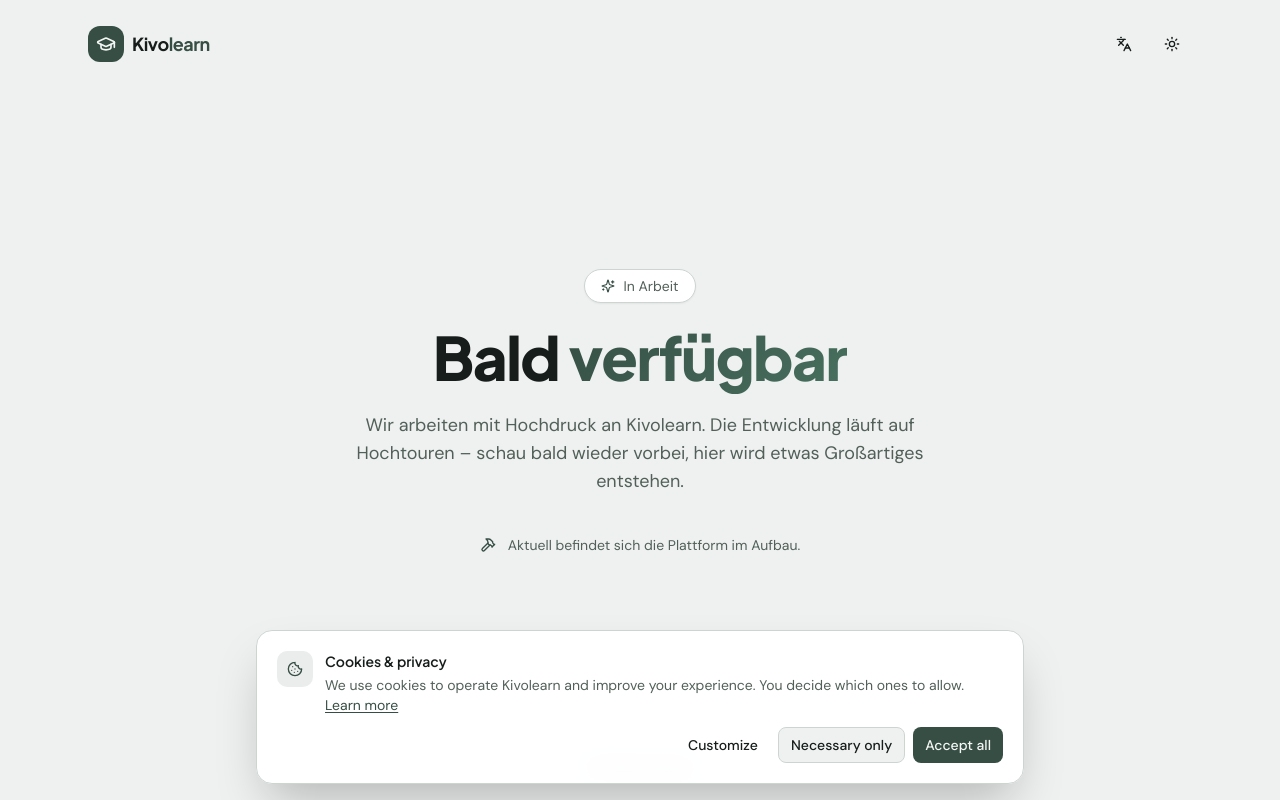
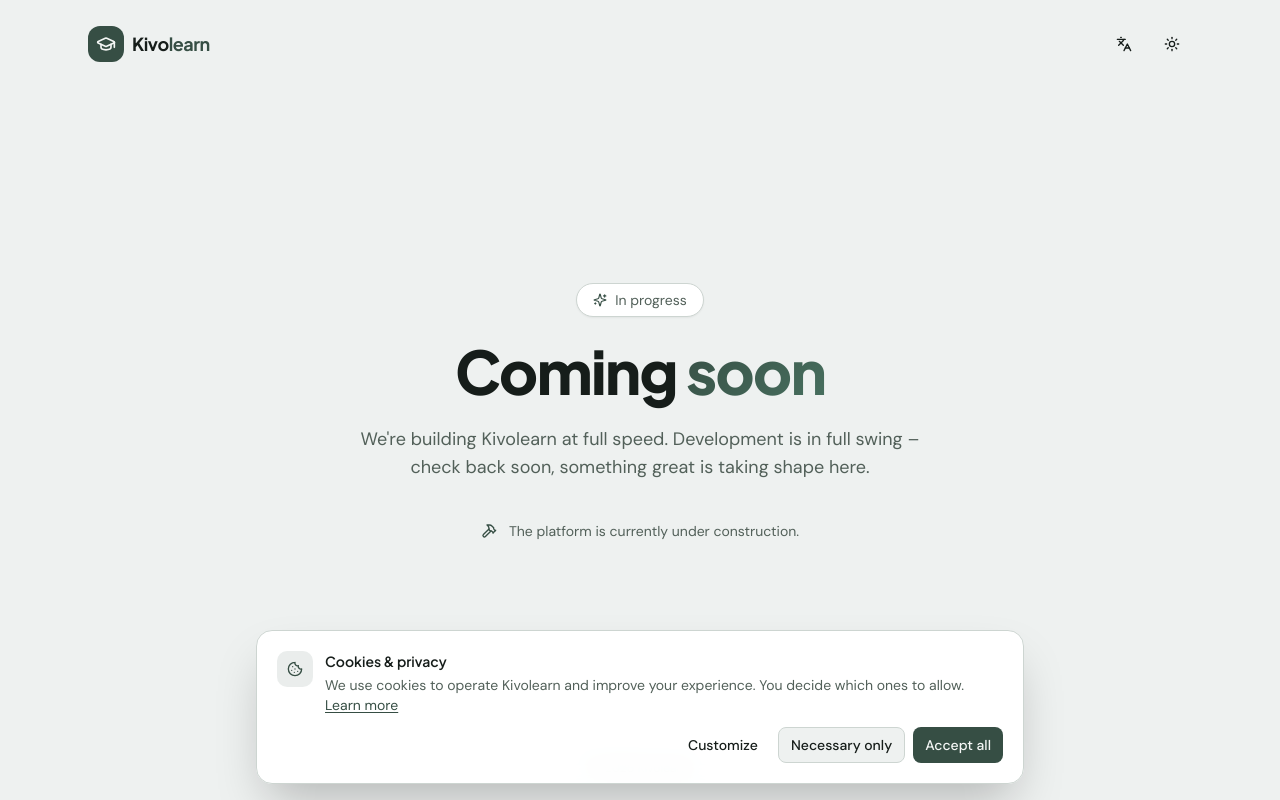
Before and after one commit to schokos/kivo-landing, a React (Vite) app: page / in a window 1280 px wide. Built offline with nearby package versions, Linux system fonts and the light colour scheme.

Commit message:
Changes
Co-authored-by: schokos <178708348+schokos@users.noreply.github.com>

```diff
--- a/src/pages/ComingSoon.tsx
+++ b/src/pages/ComingSoon.tsx
@@ -1,22 +1,45 @@
 import { useEffect } from "react";
+import { useTranslation } from "react-i18next";
 import { GraduationCap, Sparkles, Hammer } from "lucide-react";
 import { ThemeToggle } from "@/components/marketing/ThemeToggle";
 import { LanguageToggle } from "@/components/marketing/LanguageToggle";
 
+const COPY = {
+  de: {
+    badge: "In Arbeit",
+    title1: "Bald",
+    titleHighlight: "verfügbar",
+    desc: "Wir arbeiten mit Hochdruck an Kivolearn. Die Entwicklung läuft auf Hochtouren – schau bald wieder vorbei, hier wird etwas Großartiges entstehen.",
+    note: "Aktuell befindet sich die Plattform im Aufbau.",
+    metaTitle: "Kivolearn – Bald verfügbar",
+    metaDesc: "Kivolearn ist noch in Arbeit. Wir entwickeln mit Hochdruck und sind bald für dich verfügbar.",
+  },
+  en: {
+    badge: "In progress",
+    title1: "Coming",
+    titleHighlight: "soon",
+    desc: "We're building Kivolearn at full speed. Development is in full swing – check back soon, something great is taking shape here.",
+    note: "The platform is currently under construction.",
+    metaTitle: "Kivolearn – Coming soon",
+    metaDesc: "Kivolearn is still in the works. We're building at full speed and will be available soon.",
+  },
+} as const;
+
 export default function ComingSoon() {
+  const { i18n } = useTranslation();
+  const lang = (((i18n.resolvedLanguage || i18n.language || "de").split("-")[0]) === "en" ? "en" : "de") as "de" | "en";
+  const c = COPY[lang];
+
   useEffect(() => {
-    document.title = "Kivolearn – Bald verfügbar";
+    document.title = c.metaTitle;
     let meta = document.querySelector('meta[name="description"]');
     if (!meta) {
       meta = document.createElement("meta");
       meta.setAttribute("name", "description");
       document.head.appendChild(meta);
     }
-    meta.setAttribute(
-      "content",
-      "Kivolearn ist noch in Arbeit. Wir entwickeln mit Hochdruck und sind bald für dich verfügbar.",
-    );
-  }, []);
+    meta.setAttribute("content", c.metaDesc);
+  }, [c]);
 
   return (
     <div className="relative flex min-h-screen flex-col bg-background">
@@ -41,25 +64,24 @@ export default function ComingSoon() {
         <div className="mx-auto max-w-2xl text-center">
           <div className="mb-6 inline-flex items-center gap-2 rounded-full border border-border bg-card px-4 py-1.5 text-sm text-muted-foreground shadow-sm">
             <Sparkles className="h-3.5 w-3.5 text-primary" />
-            In Arbeit
+            {c.badge}
           </div>
           <h1 className="font-display text-4xl font-extrabold tracking-tight text-foreground sm:text-6xl">
-            Bald{" "}
+            {c.title1}{" "}
             <span
               className="bg-clip-text text-transparent"
               style={{ backgroundImage: "var(--gradient-primary)" }}
             >
-              verfügbar
+              {c.titleHighlight}
             </span>
           </h1>
           <p className="mx-auto mt-6 max-w-xl text-lg text-muted-foreground">
-            Wir arbeiten mit Hochdruck an Kivolearn. Die Entwicklung läuft auf Hochtouren –
-            schau bald wieder vorbei, hier wird etwas Großartiges entstehen.
+            {c.desc}
           </p>
 
           <div className="mt-10 flex items-center justify-center gap-3 text-sm text-muted-foreground">
             <Hammer className="h-4 w-4 text-primary" />
-            <span>Aktuell befindet sich die Plattform im Aufbau.</span>
+            <span>{c.note}</span>
           </div>
         </div>
       </main>
```
